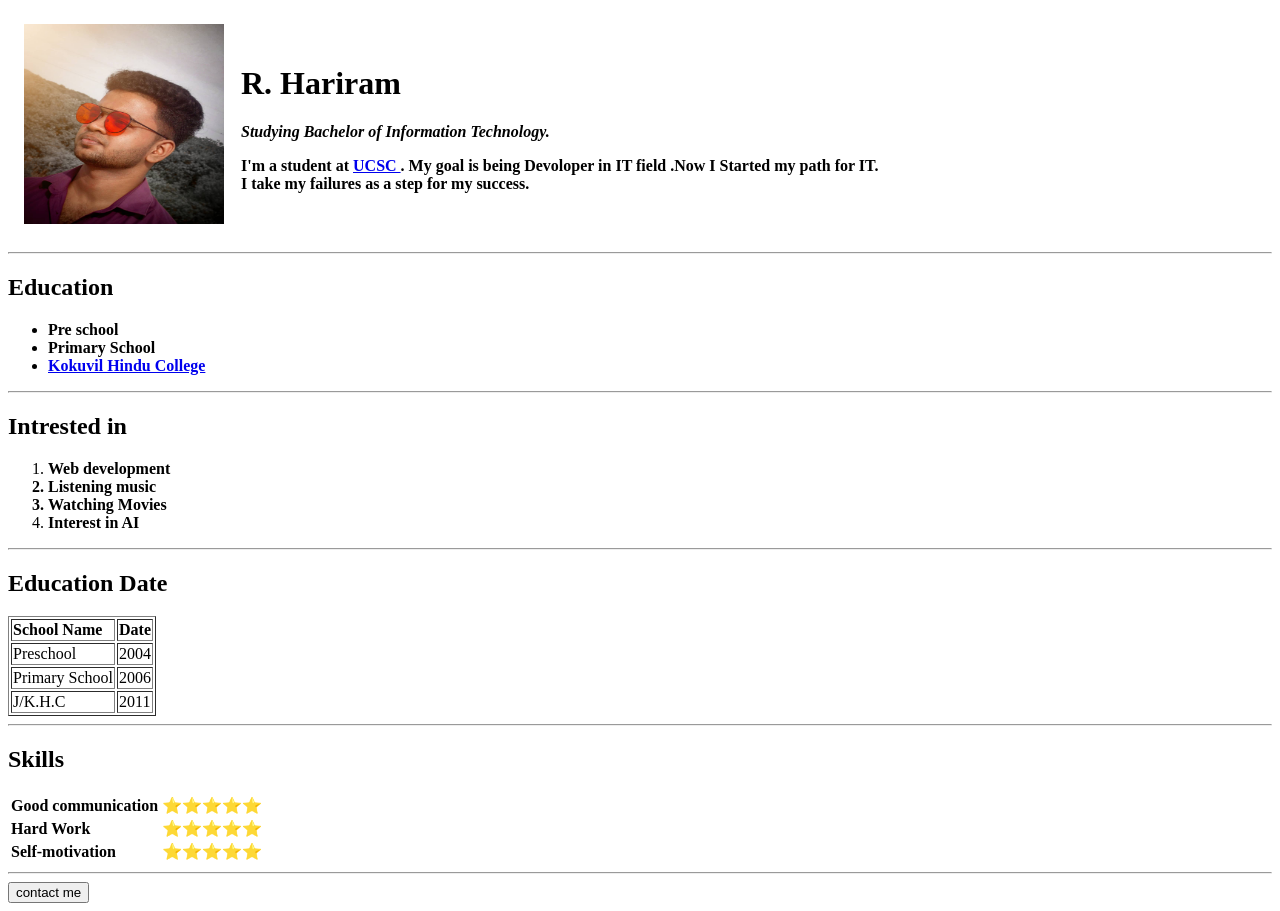
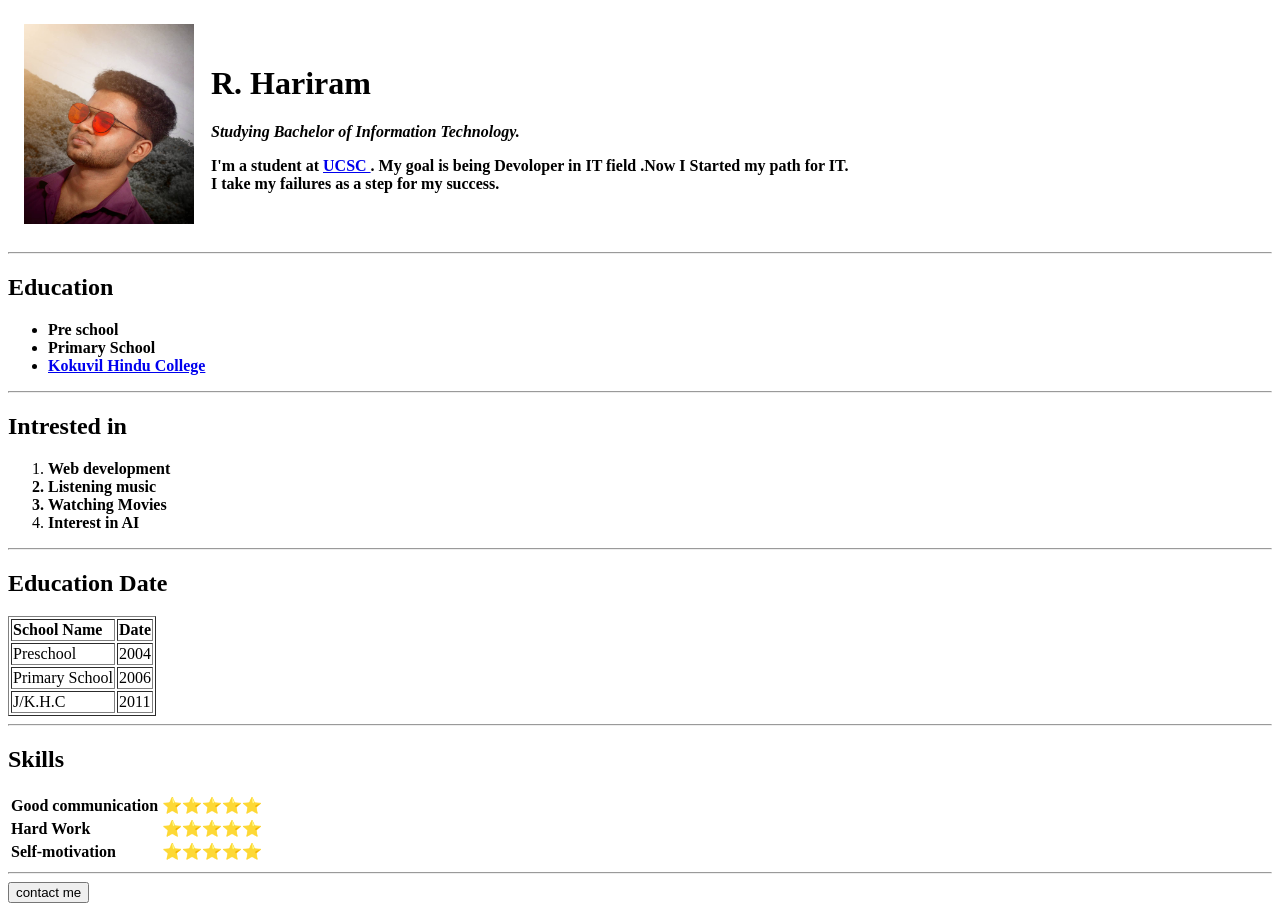
Before and after one commit to Hany-11/HanyCV, a plain HTML site: page index.html in a window 1280 px wide. Drawn offline with Linux system fonts and the light colour scheme.

Commit message:
Update index.html

```diff
--- a/index.html
+++ b/index.html
@@ -9,7 +9,7 @@
 
    <table cellspacing="15">
         <tr>
-          <td><img src="h.jpg" alt="user img" width="200" height="200">
+          <td><img src="h.jpg" alt="user img" width="170" height="200">
           </td>
           <td>
             <h1>R. Hariram</h1>
```
